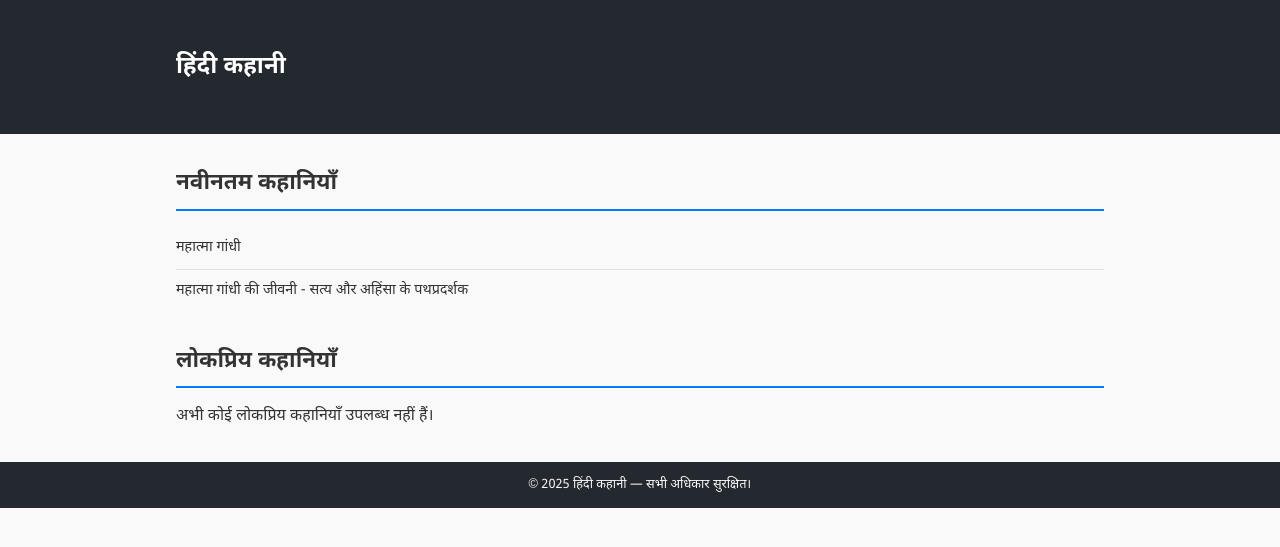
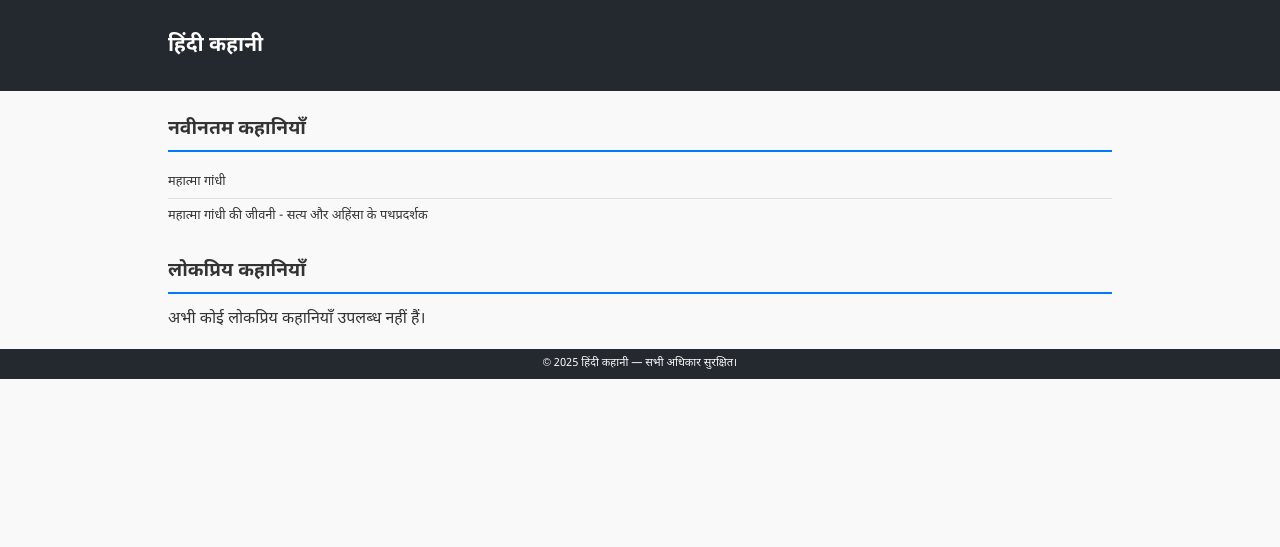
Before and after one commit to hindikahani/hindikahani.github.io, a Jekyll site: the page built from index.md, in a window 1280 px wide. Shown: the top 547 px of the page. Built offline with Jekyll 4.4.1, drawn with Linux system fonts in a browser that asks for light colours.

Commit message:
Update style.css

```diff
--- a/assets/css/style.css
+++ b/assets/css/style.css
@@ -12,20 +12,20 @@ body {
   font-family: 'Noto Sans Devanagari', sans-serif;
   background: #f9f9f9;
   color: #333;
-  line-height: 1.6; /* थोड़ी कम लाइन-हाइट */
-  font-size: 0.95rem; /* छोटा फ़ॉन्ट साइज़ */
+  line-height: 1.6;
+  font-size: 0.9rem; /* और छोटा फ़ॉन्ट */
 }
 
 .container {
   max-width: 960px;
-  margin: 2rem auto;
-  padding: 0 1rem;
+  margin: 1rem auto; /* कम मार्जिन */
+  padding: 0 0.5rem; /* कम पैडिंग */
 }
 
 header {
   background: #24292f;
   color: white;
-  padding: 0.8rem; /* कम पैडिंग */
+  padding: 0.5rem; /* कम पैडिंग */
   position: sticky;
   top: 0;
   z-index: 1000;
@@ -38,7 +38,7 @@ header .container {
 }
 
 header h1 {
-  font-size: 1.3rem; /* छोटा फ़ॉन्ट साइज़ */
+  font-size: 1.1rem; /* और छोटा फ़ॉन्ट */
 }
 
 nav {
@@ -46,17 +46,17 @@ nav {
   flex-direction: column;
   background-color: #24292f;
   position: absolute;
-  top: 48px; /* एडजस्टेड टॉप */
-  right: 10px;
+  top: 35px; /* एडजस्टेड टॉप */
+  right: 5px;
   z-index: 1001;
 }
 
 nav a {
   color: white;
-  margin: 0.4rem; /* कम मार्जिन */
+  margin: 0.2rem; /* और कम मार्जिन */
   text-decoration: none;
   font-weight: bold;
-  padding: 0.4rem; /* कम पैडिंग */
+  padding: 0.2rem; /* और कम पैडिंग */
 }
 
 nav a:hover {
@@ -64,7 +64,7 @@ nav a:hover {
 }
 
 .menu-toggle {
-  font-size: 1.3rem; /* छोटा फ़ॉन्ट साइज़ */
+  font-size: 1.1rem; /* और छोटा फ़ॉन्ट */
   cursor: pointer;
   color: white;
 }
@@ -75,15 +75,15 @@ nav a:hover {
   }
 
   header {
-    padding: 1rem;
+    padding: 0.8rem;
   }
 
   header h1 {
-    font-size: 1.5rem;
+    font-size: 1.3rem;
   }
 
   nav a {
-    margin: 0 0.75rem;
+    margin: 0 0.5rem;
     padding: 0;
   }
 
@@ -96,10 +96,10 @@ nav a:hover {
 .latest-posts .section-title,
 .popular-posts .section-title,
 .post-wrapper .section-title {
-  font-size: 1.4rem; /* छोटा फ़ॉन्ट साइज़ */
-  margin: 2rem 0 1rem;
+  font-size: 1.2rem; /* और छोटा फ़ॉन्ट */
+  margin: 1.5rem 0 0.8rem; /* कम मार्जिन */
   border-bottom: 2px solid #007bff;
-  padding-bottom: 0.4rem; /* कम पैडिंग */
+  padding-bottom: 0.3rem; /* कम पैडिंग */
   color: #333;
   font-weight: 700;
 }
@@ -108,19 +108,19 @@ nav a:hover {
 .latest-posts .post-list,
 .popular-posts .post-list,
 .post-wrapper .post-list {
-  margin-top: 0.8rem; /* कम मार्जिन */
+  margin-top: 0.5rem; /* और कम मार्जिन */
 }
 
 .latest-posts .post-list a,
 .popular-posts .post-list a,
 .post-wrapper .post-list a {
   display: block;
-  padding: 0.6rem 0; /* कम पैडिंग */
+  padding: 0.4rem 0; /* और कम पैडिंग */
   text-decoration: none;
   color: #333;
   border-bottom: 1px solid #e0e0e0;
   transition: background-color 0.2s ease-in-out, color 0.2s ease-in-out;
-  font-size: 0.9rem; /* छोटा फ़ॉन्ट साइज़ */
+  font-size: 0.8rem; /* और छोटा फ़ॉन्ट */
 }
 
 .latest-posts .post-list a:hover,
@@ -138,35 +138,35 @@ nav a:hover {
 
 /* Single Post Page Styles */
 .post-wrapper {
-  padding: 1.5rem 1rem; /* कम पैडिंग */
+  padding: 0.5rem; /* और कम पैडिंग */
 }
 
 .post-title {
-  font-size: 1.8rem; /* छोटा फ़ॉन्ट साइज़ */
+  font-size: 1.4rem; /* और छोटा फ़ॉन्ट */
   color: #333;
-  margin-bottom: 0.8rem; /* कम मार्जिन */
-  padding-bottom: 0.3rem; /* कम पैडिंग */
+  margin-bottom: 0.5rem; /* और कम मार्जिन */
+  padding-bottom: 0.2rem; /* और कम पैडिंग */
   border-bottom: 2px solid #007bff; /* पोस्ट टाइटल के नीचे नीली बॉर्डर */
 }
 
 .post-meta {
-  font-size: 0.85rem; /* छोटा फ़ॉन्ट साइज़ */
+  font-size: 0.7rem; /* और छोटा फ़ॉन्ट */
   color: #6c757d;
   font-style: italic;
-  margin-bottom: 1rem; /* मार्जिन */
+  margin-bottom: 0.5rem; /* और कम मार्जिन */
 }
 
 .post-content {
-  padding-top: 1rem; /* कम पैडिंग */
-  font-size: 0.95rem; /* छोटा फ़ॉन्ट साइज़ */
-  line-height: 1.7; /* थोड़ी कम लाइन-हाइट */
+  padding-top: 0.5rem; /* और कम पैडिंग */
+  font-size: 0.85rem; /* और छोटा फ़ॉन्ट */
+  line-height: 1.6; /* और कम लाइन-हाइट */
   color: #495057;
   letter-spacing: 0.01em;
 }
 
 .post-content p {
-  margin-bottom: 1rem; /* कम मार्जिन */
-  padding-bottom: 0; /* पैराग्राफ के नीचे कोई बॉर्डर नहीं */
+  margin-bottom: 0.8rem; /* और कम मार्जिन */
+  padding-bottom: 0;
   border-bottom: none;
 }
 
@@ -174,12 +174,12 @@ nav a:hover {
 .post-content h2,
 .post-content h3,
 .post-content h4 {
-  font-size: 1.2rem; /* छोटी हेडिंग */
+  font-size: 1rem; /* और छोटी हेडिंग */
   color: #333;
-  margin-top: 1.5rem; /* कम मार्जिन */
-  margin-bottom: 0.5rem; /* कम मार्जिन */
+  margin-top: 1rem; /* और कम मार्जिन */
+  margin-bottom: 0.3rem; /* और कम मार्जिन */
   border-top: 1px solid #ccc; /* हेडिंग के ऊपर हल्की बॉर्डर */
-  padding-top: 0.8rem; /* कम पैडिंग */
+  padding-top: 0.4rem; /* और कम पैडिंग */
 }
 
 .post-content a {
@@ -194,13 +194,13 @@ nav a:hover {
 
 .post-content ul,
 .post-content ol {
-  margin-left: 1.2rem; /* कम इंडेंट */
-  margin-bottom: 1rem; /* कम मार्जिन */
+  margin-left: 1rem; /* और कम इंडेंट */
+  margin-bottom: 0.8rem; /* और कम मार्जिन */
 }
 
 /* View All Link */
 .view-all {
-  margin-top: 1.5rem; /* कम मार्जिन */
+  margin-top: 1rem; /* और कम मार्जिन */
   text-align: center;
 }
 
@@ -208,10 +208,10 @@ nav a:hover {
   display: inline-block;
   background-color: #007bff;
   color: white;
-  padding: 0.6rem 1rem; /* कम पैडिंग */
+  padding: 0.4rem 0.8rem; /* और कम पैडिंग */
   text-decoration: none;
   border-radius: 6px;
-  font-size: 0.9rem; /* छोटा फ़ॉन्ट साइज़ */
+  font-size: 0.8rem; /* और छोटा फ़ॉन्ट */
   transition: background-color 0.2s ease-in-out;
 }
 
@@ -224,7 +224,7 @@ footer {
   background: #24292f;
   color: #f8f9fa;
   text-align: center;
-  padding: 0.8rem; /* कम पैडिंग */
-  margin-top: 2rem; /* कम मार्जिन */
-  font-size: 0.8rem; /* छोटा फ़ॉन्ट साइज़ */
+  padding: 0.4rem; /* और कम पैडिंग */
+  margin-top: 1rem; /* और कम मार्जिन */
+  font-size: 0.7rem; /* और छोटा फ़ॉन्ट */
 }
```
